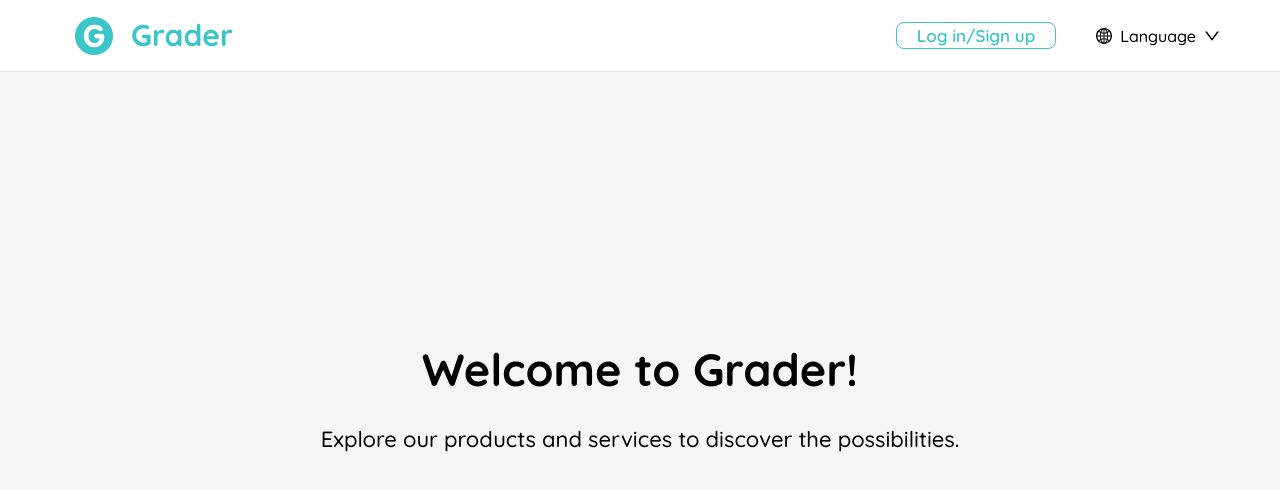
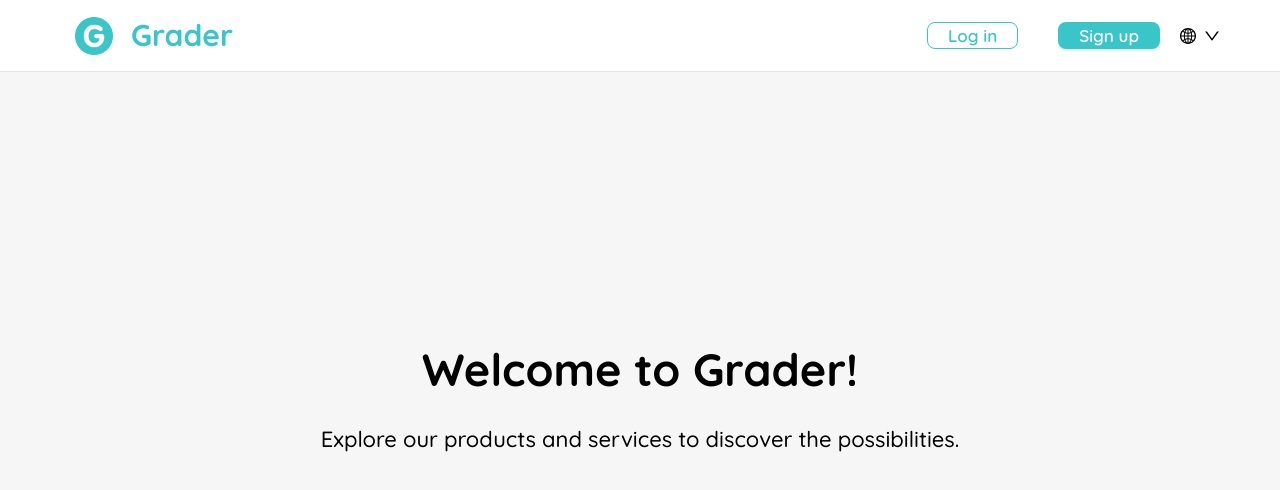
Before and after one commit to andieng/grader, a Next.js app in the folder frontend/: page / in a window 1280 px wide. Shown: the top 490 px of the page. Built offline with nearby package versions, Linux system fonts and the light colour scheme; no server answers.

Commit message:
change login and language button

```diff
--- a/frontend/src/components/Header/index.js
+++ b/frontend/src/components/Header/index.js
@@ -43,14 +43,24 @@ export default function Header({ user }) {
       <nav></nav>
       <div className={cx('auth')}>
         {!user && (
-          <Button
-            href="/api/auth/login"
-            type="transparent"
-            className={cx('login-btn')}
-          >
-            Log in/Sign up
-          </Button>
+          <>
+            <Button
+              type="transparent"
+              className={cx('login-btn')}
+              href="/api/auth/login"
+            >
+              Log in
+            </Button>
+            <Button
+              type="primary"
+              className={cx('signup-btn')}
+              href="/api/auth/signup"
+            >
+              Sign up
+            </Button>
+          </>
         )}
+
         {user && (
           <Dropdown
             menu={{
@@ -75,6 +85,7 @@ export default function Header({ user }) {
             items: languageItems,
           }}
           trigger={['click']}
+          placement="bottom"
         >
           <a
             className={cx('language')}
@@ -82,7 +93,7 @@ export default function Header({ user }) {
           >
             <Space>
               <GlobalOutlined />
-              Language
+
               <DownOutlined />
             </Space>
           </a>
```
Also changed, not shown: frontend/src/app/api/auth/[auth0]/route.js (+25 -25 lines).
